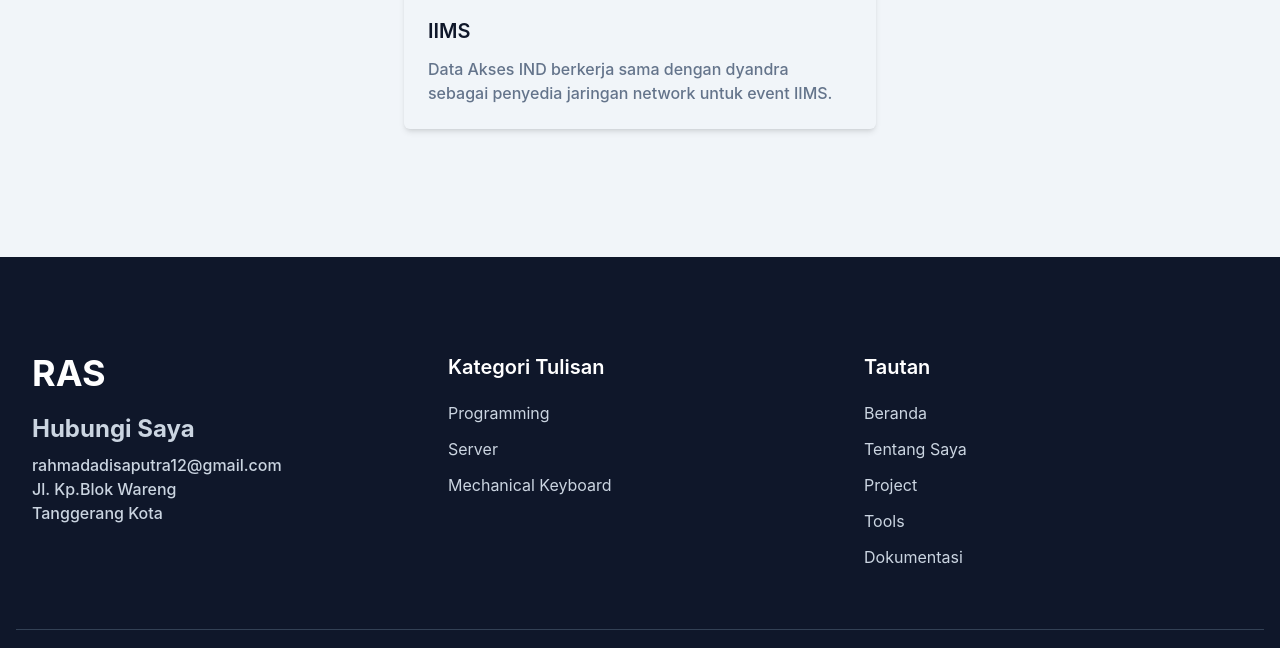
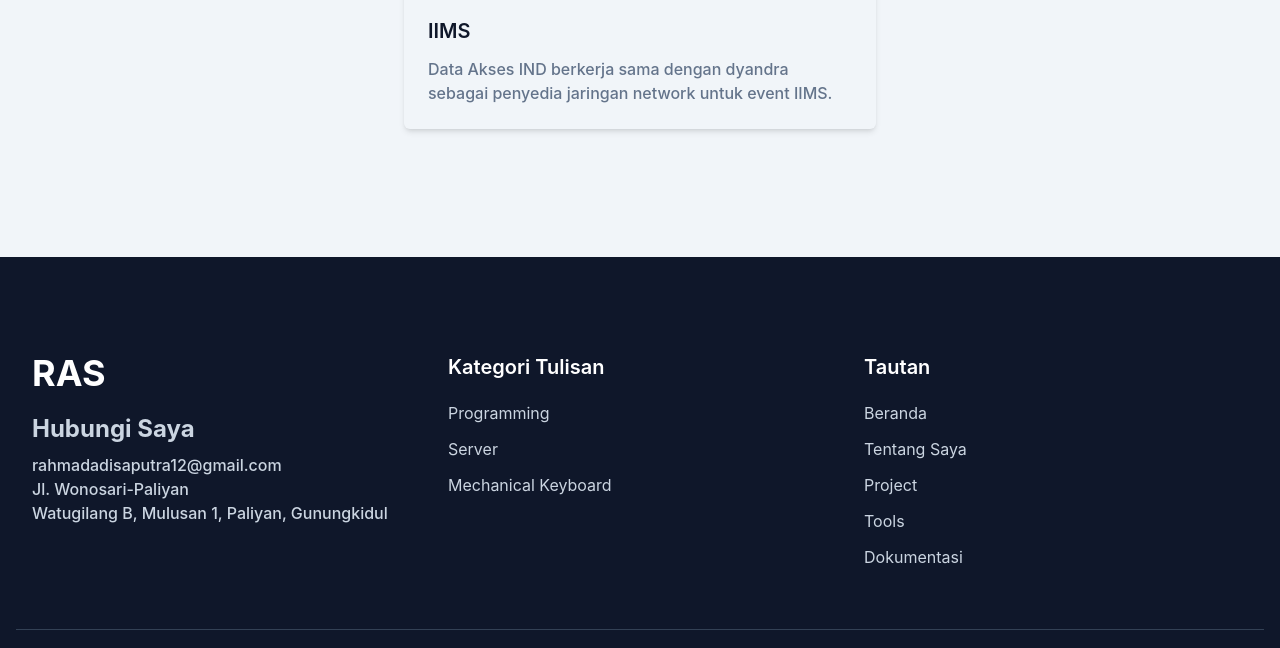
Before and after one commit to Adisaputra1/portfolio, a website: page index.html in a window 1280 px wide. Shown: the part 6369-7017 px from the top of the page. Drawn offline with Linux system fonts and the light colour scheme.

Commit message:
Update index.html

```diff
--- a/index.html
+++ b/index.html
@@ -598,8 +598,8 @@
             <h2 class="font-bold text-4xl text-white mb-5">RAS</h2>
             <h3 class="font-bold text-2xl mb-2">Hubungi Saya</h3>
             <p>rahmadadisaputra12@gmail.com</p>
-            <p>Jl. Kp.Blok Wareng</p>
-            <p>Tanggerang Kota</p>
+            <p>Jl. Wonosari-Paliyan</p>
+            <p>Watugilang B, Mulusan 1, Paliyan, Gunungkidul</p>
           </div>
           <div class="w-full px-4 mb-12 md:w-1/3">
             <h3 class="font-semibold text-xl text-white mb-5">
```
